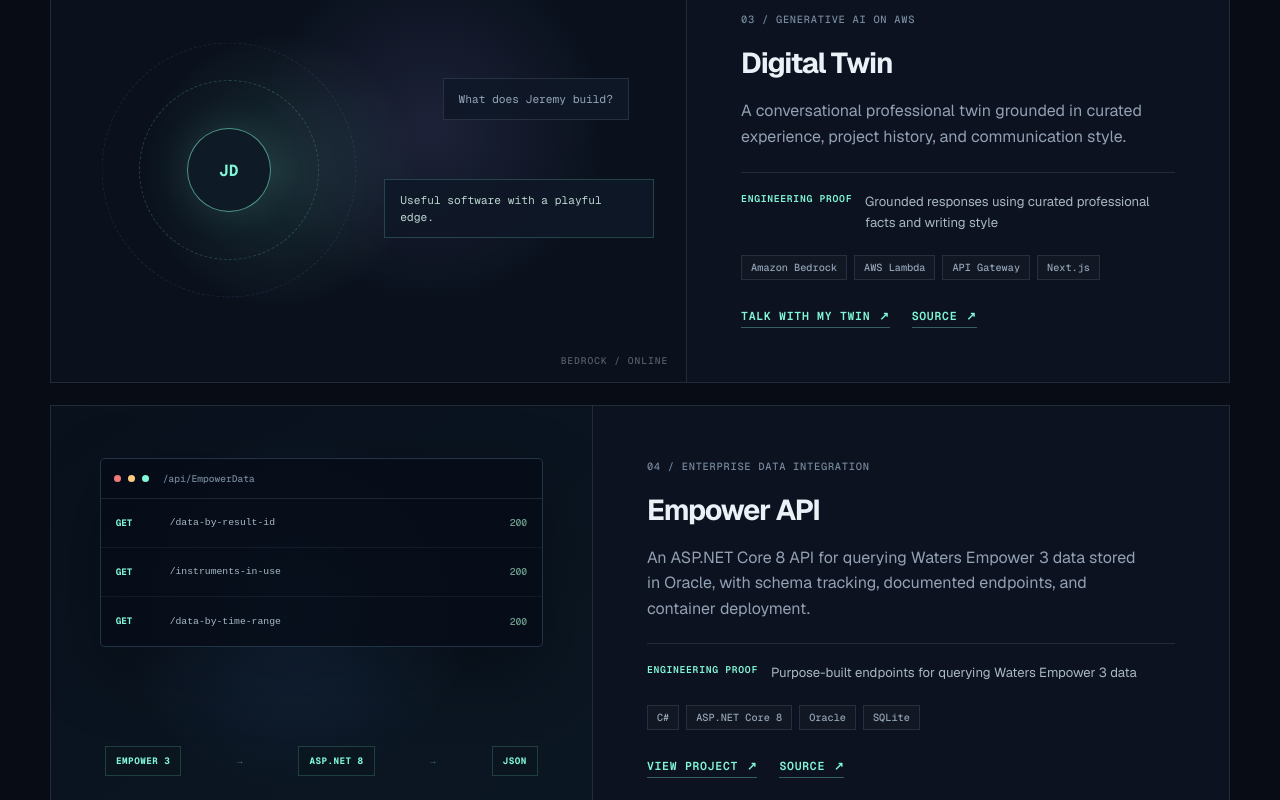
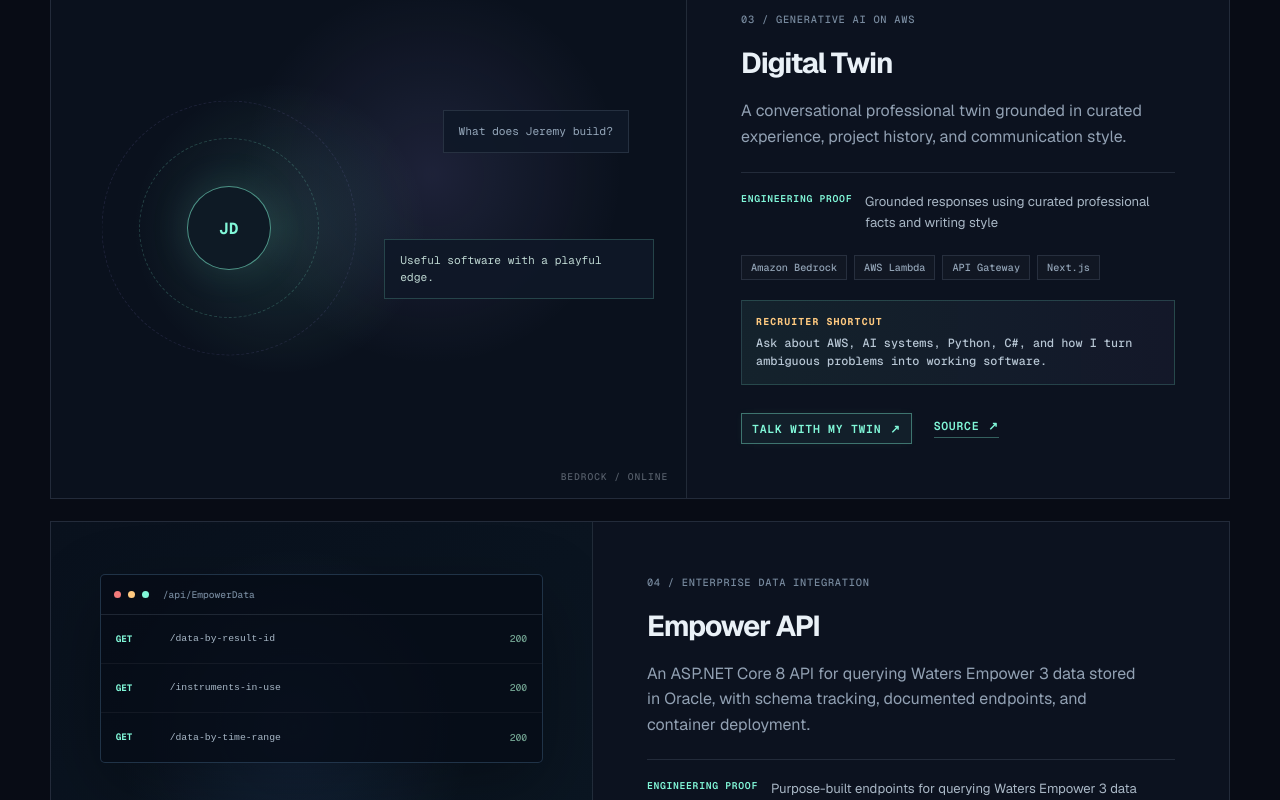
Before and after one commit to JeremyDemers/portfolio-site, a Next.js app: page / in a window 1280 px wide. Shown: the part 3263-4063 px from the top of the page. Built offline with nearby package versions, Linux system fonts and the light colour scheme.

Commit message:
Emphasize digital twin recruiter CTA

```diff
--- a/app/globals.css
+++ b/app/globals.css
@@ -137,10 +137,18 @@ button, textarea, input { font: inherit; }
 .project-proof strong { color: var(--mint); font: 600 .61rem/1.6 var(--font-mono); letter-spacing: .07em; text-transform: uppercase; }
 .tag-list { display: flex; flex-wrap: wrap; gap: 7px; margin-top: 22px; }
 .tag-list span { padding: 5px 9px; border: 1px solid var(--line); color: #92a3b5; background: rgba(255,255,255,.02); font: 500 .64rem var(--font-mono); }
+.recruiter-twin-prompt { display: grid; gap: 5px; margin-top: 20px !important; padding: 13px 14px; border: 1px solid rgba(129,247,216,.18); color: #b8c7d5 !important; background: linear-gradient(90deg, rgba(129,247,216,.07), rgba(169,156,255,.045)); font: 500 .74rem/1.55 var(--font-mono); }
+.recruiter-twin-prompt span { color: var(--amber); font-size: .62rem; font-weight: 700; letter-spacing: .11em; text-transform: uppercase; }
 .project-links { display: flex; flex-wrap: wrap; align-items: center; gap: 22px; margin-top: 28px; }
 .project-link, .text-link { width: fit-content; display: inline-flex; align-items: center; gap: 9px; margin-top: 28px; padding-bottom: 4px; border-bottom: 1px solid rgba(129,247,216,.34); color: var(--mint); font: 600 .72rem var(--font-mono); text-transform: uppercase; letter-spacing: .06em; }
 .project-links .project-link { margin-top: 0; }
 .project-link:hover, .text-link:hover { color: #b2ffea; border-color: currentColor; }
+.project-link-twin { padding: 7px 10px; border: 1px solid rgba(129,247,216,.38); background: rgba(129,247,216,.055); animation: twin-cta-breathe 3.8s ease-in-out infinite; }
+.project-link-twin:hover { background: rgba(129,247,216,.1); }
+@keyframes twin-cta-breathe {
+  0%, 100% { border-color: rgba(129,247,216,.28); box-shadow: 0 0 0 rgba(129,247,216,0); }
+  50% { border-color: rgba(129,247,216,.72); box-shadow: 0 0 28px rgba(129,247,216,.18); }
+}
 
 .project-visual { position: relative; min-height: 360px; overflow: hidden; border-bottom: 1px solid var(--line); background-color: #0a111d; }
 .project-card-twin .project-visual, .project-card-api .project-visual, .project-card-lle .project-visual, .project-card-finance .project-visual { border: 0; border-right: 1px solid var(--line); }
@@ -413,4 +421,5 @@ button, textarea, input { font: inherit; }
 @media (prefers-reduced-motion: reduce) {
   html { scroll-behavior: auto; }
   *, *::before, *::after { animation-duration: .01ms !important; animation-iteration-count: 1 !important; transition-duration: .01ms !important; }
+  .project-link-twin { animation: none !important; box-shadow: 0 0 0 1px rgba(129,247,216,.12); }
 }
--- a/app/page.tsx
+++ b/app/page.tsx
@@ -42,6 +42,10 @@ function projectCtaLabel(project: (typeof projects)[number]) {
   if (project.href.startsWith("/games/")) return "Play the game";
   if (project.slug === "digital-twin") return "Talk with my twin";
   return "View project";
+}
+
+function projectCtaClassName(project: (typeof projects)[number]) {
+  return project.slug === "digital-twin" ? "project-link project-link-twin" : "project-link";
 }
 
 export default function Home() {
@@ -142,8 +146,14 @@ export default function Home() {
                 <div className="tag-list">
                   {project.tech.slice(0, 4).map((technology) => <span key={technology}>{technology}</span>)}
                 </div>
+                {project.slug === "digital-twin" && (
+                  <p className="recruiter-twin-prompt">
+                    <span>Recruiter shortcut</span>
+                    Ask about AWS, AI systems, Python, C#, and how I turn ambiguous problems into working software.
+                  </p>
+                )}
                 <div className="project-links">
-                  <Link className="project-link" href={project.href}>{projectCtaLabel(project)} <span aria-hidden="true">↗</span></Link>
+                  <Link className={projectCtaClassName(project)} href={project.href}>{projectCtaLabel(project)} <span aria-hidden="true">↗</span></Link>
                   <a className="project-link" href={project.source} target="_blank" rel="noreferrer noopener">
                     Source <span aria-hidden="true">↗</span>
                   </a>
```
